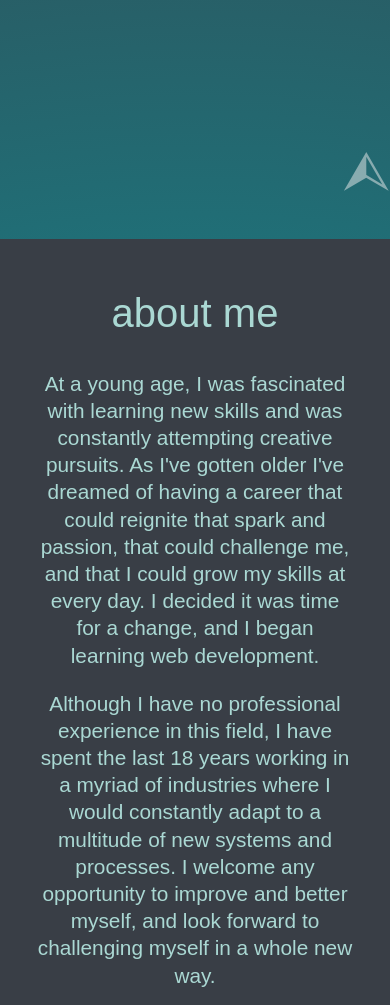
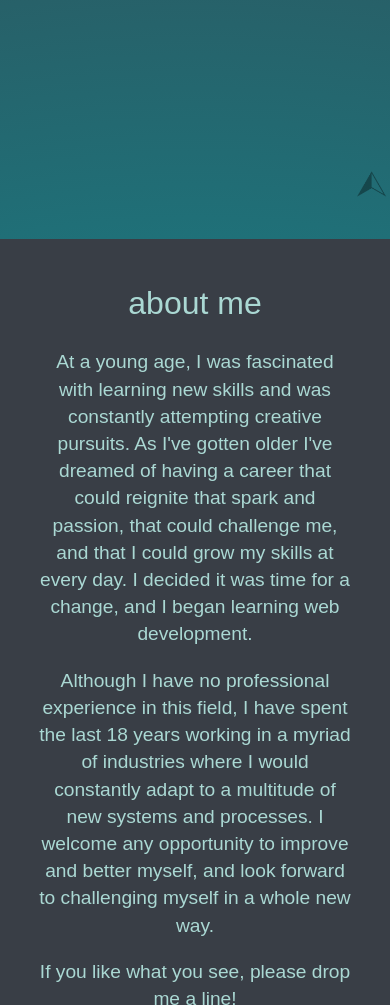
Before and after one commit to Kamigoye/cv, a plain HTML site: page index.html in a window 390 px wide. Shown: the part 640-1645 px from the top of the page. Drawn offline with Linux system fonts and the light colour scheme; a web font is replaced by a local one.

Commit message:
make responsive for tablet

```diff
--- a/CSS/styles.css
+++ b/CSS/styles.css
@@ -252,6 +252,10 @@ input, textarea {
     margin: 2%;
 }
 
+.mobile-up {
+    display: none;
+}
+
 .up-arrow {
     position: fixed;
     bottom: 0;
@@ -260,7 +264,7 @@ input, textarea {
     border: none;
     font-size: 3.5rem;
     color: #eeeeee;
-    opacity: 0.5;
+    opacity: 0.3;
     text-decoration: none;
 }
 
@@ -286,7 +290,59 @@ footer {
     background-clip: content-box;
 }
 
-@media (max-width: 750px) {
+@media (max-width: 1024px) {
+    .main-container {
+        height: 90vh;
+    }
+    .title {
+        padding-top: 20%;
+        padding-bottom: 10%;
+        font-size: 7rem;
+    }
+    .subtitle {
+        font-size: 5rem;
+    }
+    .section-header {
+        font-size: 3rem;
+    }
+    .section-text {
+        font-size: 1.7rem;
+        font-weight: 200;
+    }
+    .about-container {
+        flex-direction: column;
+        margin: 0;
+        align-items: center;
+        border-radius: 0;
+    }
+    .profile {
+        width: 90%;
+    }
+    .profile-skills {
+        flex-direction: column;
+        margin: 0;
+        width: 90%;
+    }
+    .profile-image img {
+        height: 100px;
+        width: 100px;
+    }
+    .icons {
+        width: 85%;
+    }
+    .contact-container {
+        border-radius: 0;
+        margin: 0;
+    }
+    input, textarea {
+        width: 90%;
+    }
+    .submit {
+        width: 90%;
+    }
+}
+
+@media (max-width: 770px) {
     .nav-right {
         display: none;
     }
@@ -319,8 +375,19 @@ footer {
         right: 1.4rem;
 
     }
-    .main-container {
-        height: 90vh;
+    .up-arrow {
+        display: none;
+    }
+    .mobile-up {
+        display: block;
+        position: fixed;
+        bottom: -15;
+        right: -10;
+        opacity: 0.35;
+    }
+    .mobile-up img {
+        height: 3.5rem;
+        width: 3.5rem;
     }
     .title {
         padding-top: 20%;
@@ -330,26 +397,12 @@ footer {
     .subtitle {
         font-size: 3.5rem;
     }
-    .about-container {
-        flex-direction: column;
-        margin: 0;
-        align-items: center;
-        border-radius: 0;
+    .section-header {
+        font-size: 2rem;
     }
-    .profile {
-        width: 90%;
-    }
-    .profile-skills {
-        flex-direction: column;
-        margin: 0;
-        width: 90%;
-    }
-    .profile-image img {
-        height: 100px;
-        width: 100px;
-    }
-    .icons {
-        width: 85%;
+    .section-text {
+        font-size: 1.2rem;
+        font-weight: 200;
     }
     .projects-container {
         flex-direction: column;
@@ -358,14 +411,4 @@ footer {
     .project {
         margin: 2% 0;
     }
-    .contact-container {
-        border-radius: 0;
-        margin: 0;
-    }
-    input, textarea {
-        width: 90%;
-    }
-    .submit {
-        width: 90%;
-    }
 }
--- a/index.html
+++ b/index.html
@@ -29,7 +29,8 @@
             <a class="nav-link" href="resume" onclick="clickLink()">resume</a>
             </div>
     </nav>
-    <a href="#navbar" class="up-arrow">&#x2B99;</a>
+    <a href="#navbar" class="up-arrow">&#x2b99;</a>
+    <a href="#navbar" class="mobile-up"><img src="images/arrowhead.png" alt=""></a>
     <div class="main-container">
         <h1 class="title">nick connolly</h1>
         <h2 class="subtitle">web developer</h2>
```
Also changed, not shown: images/arrowhead.png (added).
